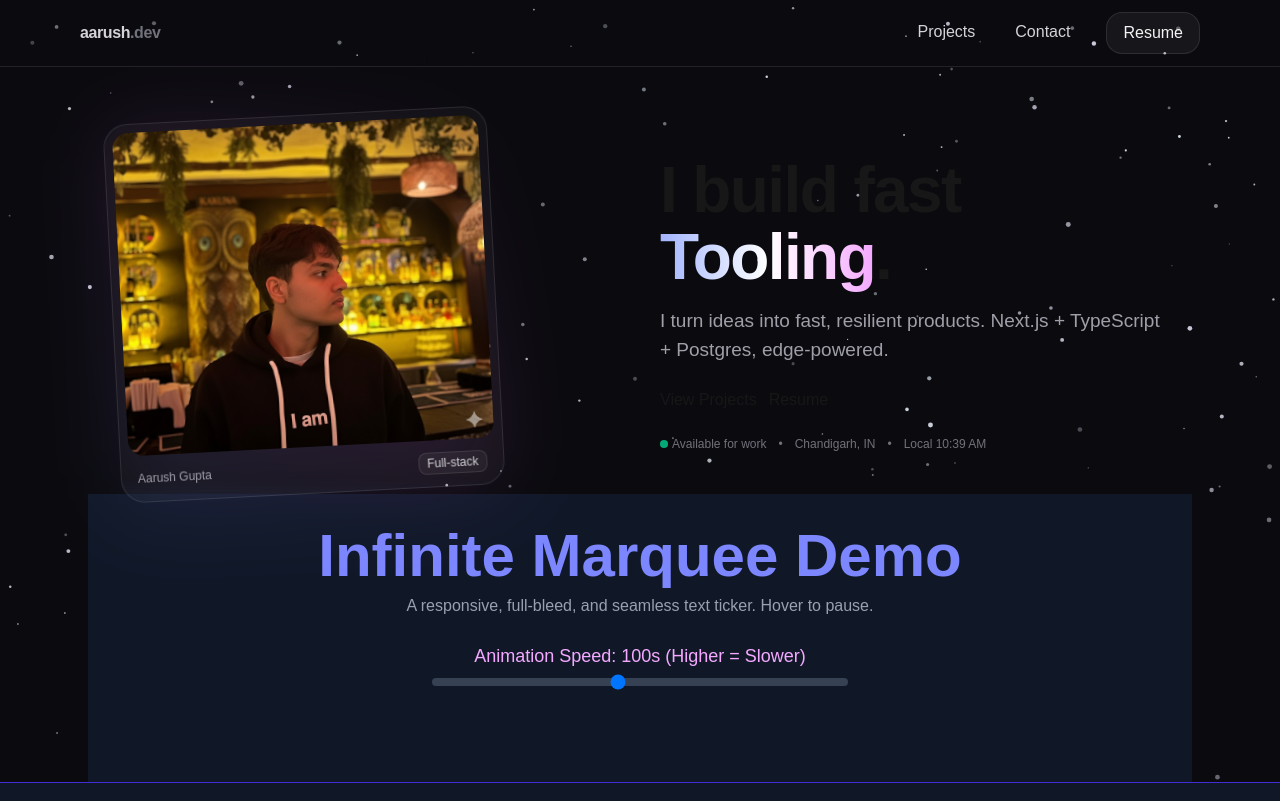
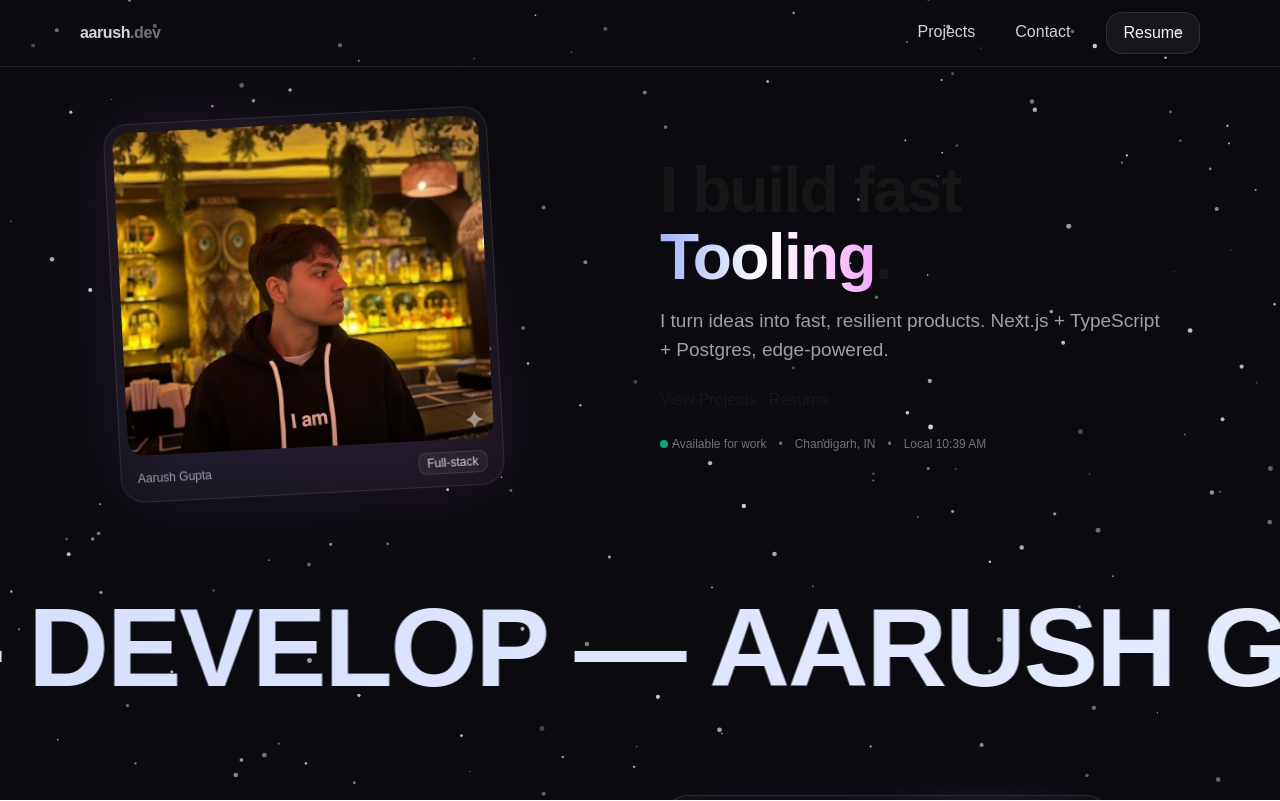
Before and after one commit to Aarush18/portfolio, a Next.js app: page /home in a window 1280 px wide. Shown: the top 801 px of the page. Built offline with nearby package versions, Linux system fonts and the light colour scheme.

Commit message:
9th commit

```diff
--- a/src/components/ticker.tsx
+++ b/src/components/ticker.tsx
@@ -1,123 +1,56 @@
 "use client";
 
-import { useMemo } from "react";
-import { useState } from 'react';
+import { useMemo, type CSSProperties } from "react";
 
-/**
- * Ticker component implements a full-bleed, seamlessly looping marquee animation.
- * It uses Tailwind CSS for styling and inline CSS for the keyframe animation.
- */
-function Ticker({
+export type TickerProps = {
+  items?: string[];
+  separator?: string;
+  /** Seconds. Higher = slower. */
+  speed?: number;
+};
+
+/** Full-bleed, seamless marquee (no borders). */
+export default function Ticker({
   items = ["AARUSH GUPTA", "BUILD", "DESIGN", "DEVELOP"],
   separator = " — ",
-  speed = 100, // Higher value means slower animation (e.g., 100s)
-}: {
-  items?: string[];
-  separator?: string;
-  speed?: number;
-}) {
-  // 1. Generate the full line of text, duplicated once with the separator
+  speed = 100,
+}: TickerProps) {
   const line = useMemo(() => items.join(separator) + separator, [items, separator]);
 
-  // 2. Determine the animation duration based on the input speed.
-  // The value is passed as a CSS variable '--s' to the style prop.
-  const animationDuration = `${speed}s`;
+  // CSS custom property for speed (typed cleanly)
+  const styleVar: CSSProperties & Record<"--s", string> = { "--s": `${speed}s` };
 
   return (
-    <section className="relative mt-12 md:mt-16 bg-gray-900 border-y border-indigo-700 shadow-xl">
+    <section className="relative mt-12 md:mt-16">
+      {/* full-bleed container without lines */}
+      <div className="-mx-[calc(50vw-50%)] py-8 md:py-10">
+        {/* edge fades */}
+        <div className="pointer-events-none absolute inset-y-0 left-0 w-24 bg-gradient-to-r from-bg to-transparent" />
+        <div className="pointer-events-none absolute inset-y-0 right-0 w-24 bg-gradient-to-l from-bg to-transparent" />
 
-      {/* Inject custom CSS for the marquee animation */}
-      {/* This ensures the keyframes and animation classes are available */}
-      {/* REMOVED 'global' and 'jsx' attributes to fix React console warnings */}
-      <style>{`
-        /* Define the marquee keyframes */
-        @keyframes marquee-animation {
-          from { transform: translateX(0); }
-          to   { transform: translateX(-50%); } /* Scrolls content from right to left */
-        }
-        /* Apply animation to the marquee class */
-        .marquee-container {
-          animation: marquee-animation var(--s, 34s) linear infinite;
-        }
-        /* Pause on hover for better accessibility and user experience */
-        .marquee-container:hover {
-          animation-play-state: paused;
-        }
-        /* Disable animation if user prefers reduced motion */
-        @media (prefers-reduced-motion: reduce) {
-          .marquee-container { animation: none !important; transform: none !important; }
-        }
-      `}</style>
-
-      {/* Full-bleed container: uses negative margins to extend beyond the typical centered content */}
-      <div className="-mx-[calc(50vw-50%)] py-8 md:py-10">
-
-        {/* Edge Fades (Visual effect to make text appear and disappear smoothly) */}
-        <div className="pointer-events-none absolute inset-y-0 left-0 w-24 bg-gradient-to-r from-gray-900 to-transparent z-10" />
-        <div className="pointer-events-none absolute inset-y-0 right-0 w-24 bg-gradient-to-l from-gray-900 to-transparent z-10" />
-
-        {/* Animation Wrapper */}
         <div className="whitespace-nowrap will-change-transform">
-          <div
-            className="marquee-container inline-block"
-            // Injecting the custom speed CSS variable (e.g., --s: 100s)
-            style={{ "--s": animationDuration }}
-          >
-            {/* The content must be physically repeated once inside the animated container
-              to enable the seamless loop (scrolling to -50% reveals the start again).
-              We repeat the line 6 times for a long, impressive scroll.
-            */}
-            {[...Array(2)].map((_, index) => (
-                <span
-                    key={index}
-                    className="mx-8 bg-gradient-to-r from-indigo-300 via-white to-fuchsia-300 bg-clip-text text-transparent
-                               text-[12vw] leading-[0.9] font-extrabold tracking-[-0.02em] md:text-[7rem]"
-                >
-                    {line.repeat(6)}
-                </span>
-            ))}
+          <div className="marquee inline-block" style={styleVar}>
+            <span className="mx-8 bg-gradient-to-r from-indigo-300 via-white to-fuchsia-300 bg-clip-text text-transparent text-[12vw] leading-[0.9] font-extrabold tracking-[-0.02em] md:text-[7rem]">
+              {line.repeat(6)}
+            </span>
+            <span className="mx-8 bg-gradient-to-r from-indigo-300 via-white to-fuchsia-300 bg-clip-text text-transparent text-[12vw] leading-[0.9] font-extrabold tracking-[-0.02em] md:text-[7rem]">
+              {line.repeat(6)}
+            </span>
           </div>
         </div>
       </div>
+
+      <style jsx>{`
+        @keyframes marquee {
+          from { transform: translateX(0); }
+          to   { transform: translateX(-50%); } /* right → left */
+        }
+        .marquee { animation: marquee var(--s, 34s) linear infinite; }
+        .marquee:hover { animation-play-state: paused; }
+        @media (prefers-reduced-motion: reduce) {
+          .marquee { animation: none !important; transform: none !important; }
+        }
+      `}</style>
     </section>
   );
 }
-
-// Main component that wraps the Ticker for the single-file React structure.
-export default function App() {
-    const [speed, setSpeed] = useState(100);
-
-    return (
-        <div className="min-h-screen bg-gray-900 text-white font-sans flex flex-col items-center">
-            <header className="p-8 text-center w-full max-w-4xl">
-                <h1 className="text-4xl md:text-6xl font-black text-indigo-400 mb-2">
-                    Infinite Marquee Demo
-                </h1>
-                <p className="text-gray-400">
-                    A responsive, full-bleed, and seamless text ticker. Hover to pause.
-                </p>
-                <div className="mt-6 flex flex-col items-center space-y-2">
-                    <label htmlFor="speed-slider" className="text-lg text-fuchsia-300">
-                        Animation Speed: <span className="font-mono">{speed}s</span> (Higher = Slower)
-                    </label>
-                    <input
-                        id="speed-slider"
-                        type="range"
-                        min="20"
-                        max="200"
-                        value={speed}
-                        onChange={(e) => setSpeed(Number(e.target.value))}
-                        className="w-full md:w-1/2 h-2 bg-gray-700 rounded-lg appearance-none cursor-pointer range-lg"
-                    />
-                </div>
-            </header>
-
-            {/* Render the Marquee Ticker */}
-            <Ticker speed={speed} />
-
-            <footer className="mt-auto p-4 text-center text-gray-500">
-                <p>Built with React and Tailwind CSS</p>
-            </footer>
-        </div>
-    );
-}
```
